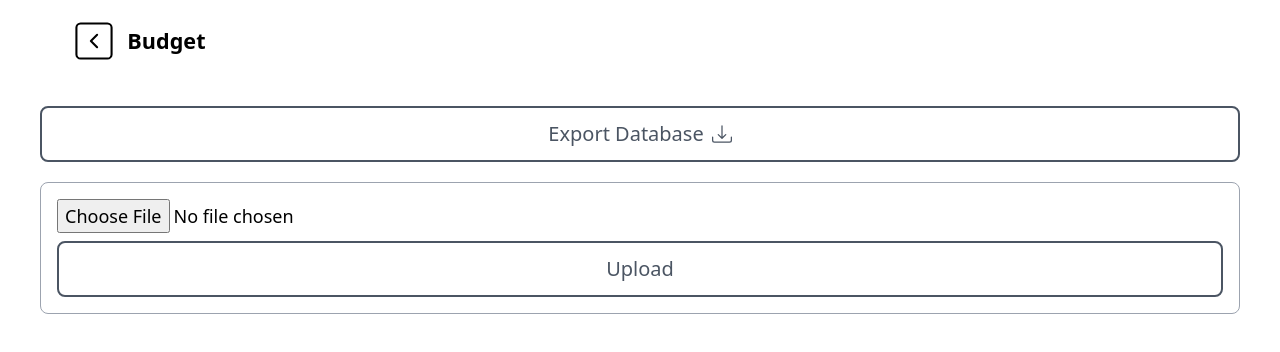
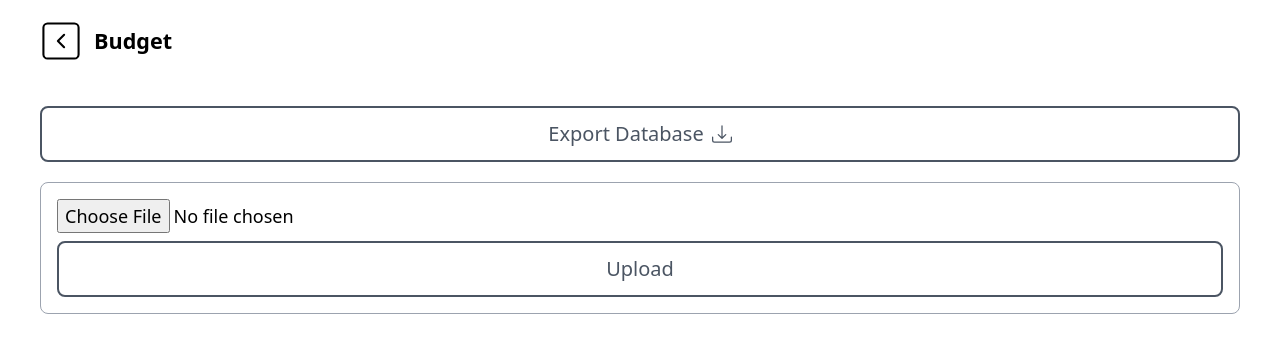
Before and after one commit to ivanlori/cashtrack, a React (Create React App) app: page /settings in a window 1280 px wide. Shown: the top 352 px of the page. Built offline with nearby package versions, Linux system fonts and the light colour scheme.

Commit message:
fix: navbar style

```diff
--- a/src/Navbar.tsx
+++ b/src/Navbar.tsx
@@ -34,10 +34,10 @@ export const Navbar = ({
   }, [lastScrollY, controlNavbar]);
 
   return (
-    <header className={cn("sticky top-0 mb-6 z-50", {
+    <header className={cn("sticky bg-white top-0 mb-6 z-50", {
       "border-b-2 border-b-gray-200": showBorder
     })}>
-      <div className="mx-auto w-11/12 bg-white rounded-xl">
+      <div className="px-5">
         <div className="p-4 flex justify-between">
           <div className="flex justify-center items-center gap-2">
             {withBack && (
```
